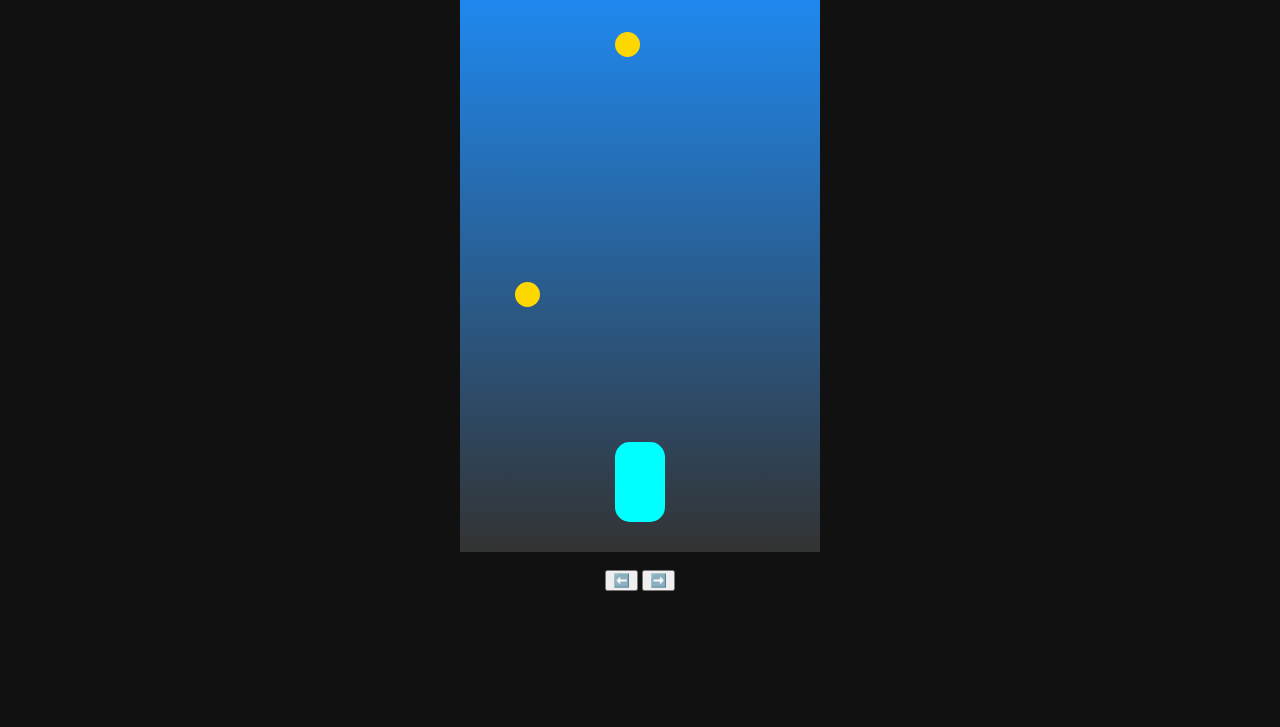
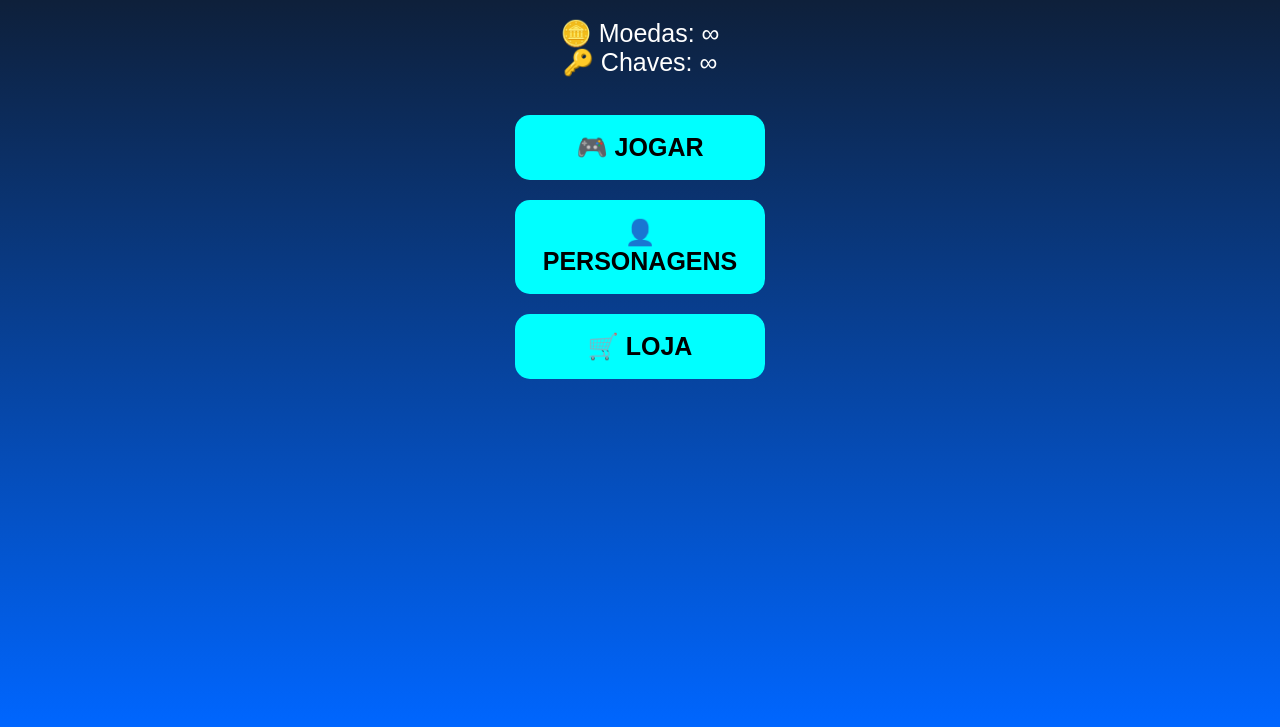
Before and after one commit to sandracandida534-dev/meu-subway-surfe, a plain HTML site: page index.html in a window 1280 px wide. Shown: the part 153-880 px from the top of the page. Before the commit the page ends 800 px from the top, so only its background shows below. Drawn offline with Linux system fonts and the light colour scheme.

Commit message:
Update index.html

```diff
--- a/index.html
+++ b/index.html
@@ -6,41 +6,39 @@
 <style>
 body {
   margin: 0;
-  background: #111;
+  height: 100vh;
+  background: linear-gradient(#111, #0066ff);
   color: white;
+  font-family: Arial;
   text-align: center;
-  font-family: Arial;
 }
 
-#game {
-  width: 360px;
-  height: 600px;
-  background: linear-gradient(#1e90ff, #333);
-  margin: auto;
-  position: relative;
-  overflow: hidden;
+h1 {
+  font-size: 50px;
+  margin-top: 80px;
+  color: #00ffff;
+  text-shadow: 3px 3px #000;
 }
 
-#player {
-  width: 50px;
-  height: 80px;
+button {
+  display: block;
+  margin: 20px auto;
+  width: 250px;
+  padding: 18px;
+  font-size: 25px;
+  border-radius: 15px;
+  border: none;
   background: #00ffff;
-  position: absolute;
-  bottom: 30px;
-  left: 155px;
-  border-radius: 15px;
+  cursor: pointer;
+  font-weight: bold;
 }
 
-.coin {
-  width: 25px;
-  height: 25px;
-  background: gold;
-  border-radius: 50%;
-  position: absolute;
+button:hover {
+  background: yellow;
 }
 
-#info {
-  font-size: 20px;
+#coins {
+  font-size: 25px;
 }
 </style>
 
@@ -48,92 +46,40 @@ body {
 
 <body>
 
-<h1>🏃 Vortex Run</h1>
+<h1>🏃 VORTEX RUN</h1>
 
-<div id="info">
-🪙 Moedas: <span id="score">0</span>
-</div>
-
-<div id="game">
-<div id="player"></div>
+<div id="coins">
+🪙 Moedas: ∞
+<br>
+🔑 Chaves: ∞
 </div>
 
 <br>
 
-<button onclick="moveLeft()">⬅️</button>
-<button onclick="moveRight()">➡️</button>
+<button onclick="jogar()">🎮 JOGAR</button>
+
+<button onclick="personagens()">
+👤 PERSONAGENS
+</button>
+
+<button onclick="loja()">
+🛒 LOJA
+</button>
+
 
 <script>
 
-let player = document.getElementById("player");
-let scoreText = document.getElementById("score");
-
-let lane = 1;
-let score = 0;
-
-let lanes = [55,155,255];
-
-function updatePlayer(){
- player.style.left = lanes[lane]+"px";
+function jogar(){
+ alert("Corrida iniciando...");
 }
 
-function moveLeft(){
- if(lane > 0){
-  lane--;
-  updatePlayer();
- }
+function personagens(){
+ alert("Tela de personagens em breve!");
 }
 
-function moveRight(){
- if(lane < 2){
-  lane++;
-  updatePlayer();
- }
+function loja(){
+ alert("Loja em breve!");
 }
-
-
-function createCoin(){
-
- let coin = document.createElement("div");
- coin.className="coin";
-
- let randomLane = Math.floor(Math.random()*3);
-
- coin.style.left = lanes[randomLane]+"px";
- coin.style.top="0px";
-
- document.getElementById("game").appendChild(coin);
-
-
- let move = setInterval(()=>{
-
-  let y = parseInt(coin.style.top);
-  coin.style.top = y + 5 + "px";
-
-
-  if(y > 560){
-   coin.remove();
-   clearInterval(move);
-  }
-
-
-  let playerX = player.offsetLeft;
-  let coinX = coin.offsetLeft;
-
-
-  if(y > 500 && playerX == coinX){
-   score++;
-   scoreText.innerHTML = score;
-   coin.remove();
-   clearInterval(move);
-  }
-
- },30);
-
-}
-
-
-setInterval(createCoin,1500);
 
 </script>
 
```
